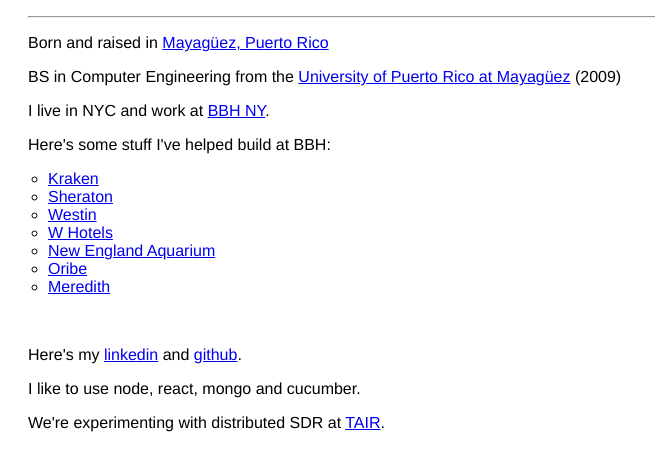
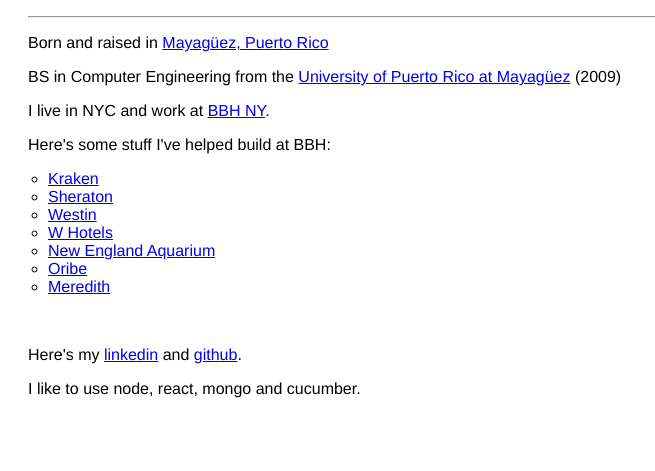
Before and after one commit to andresbonilla/andresbonilla.github.io, a plain HTML site: page index.html in a window 1280 px wide. Shown: the part 159-630 px from the top of the page, without its empty margins (0-655 px from the left). Drawn offline with Linux system fonts and the light colour scheme.

Commit message:
Removed TAIR link

```diff
--- a/index.html
+++ b/index.html
@@ -62,7 +62,6 @@
 			<br>
 			<p>Here's my <a href="https://www.linkedin.com/in/andresbonilla" target="_blank">linkedin</a> and <a href="https://github.com/andresbonilla" target="_blank">github</a>.</p>
 			<p>I like to use node, react, mongo and cucumber.</p>
-			<p>We're experimenting with distributed SDR at <a href="http://bmp.tair.network/" target="_blank">TAIR</a>.</p>
 		</section>
 		<section>
 		</section>
```
